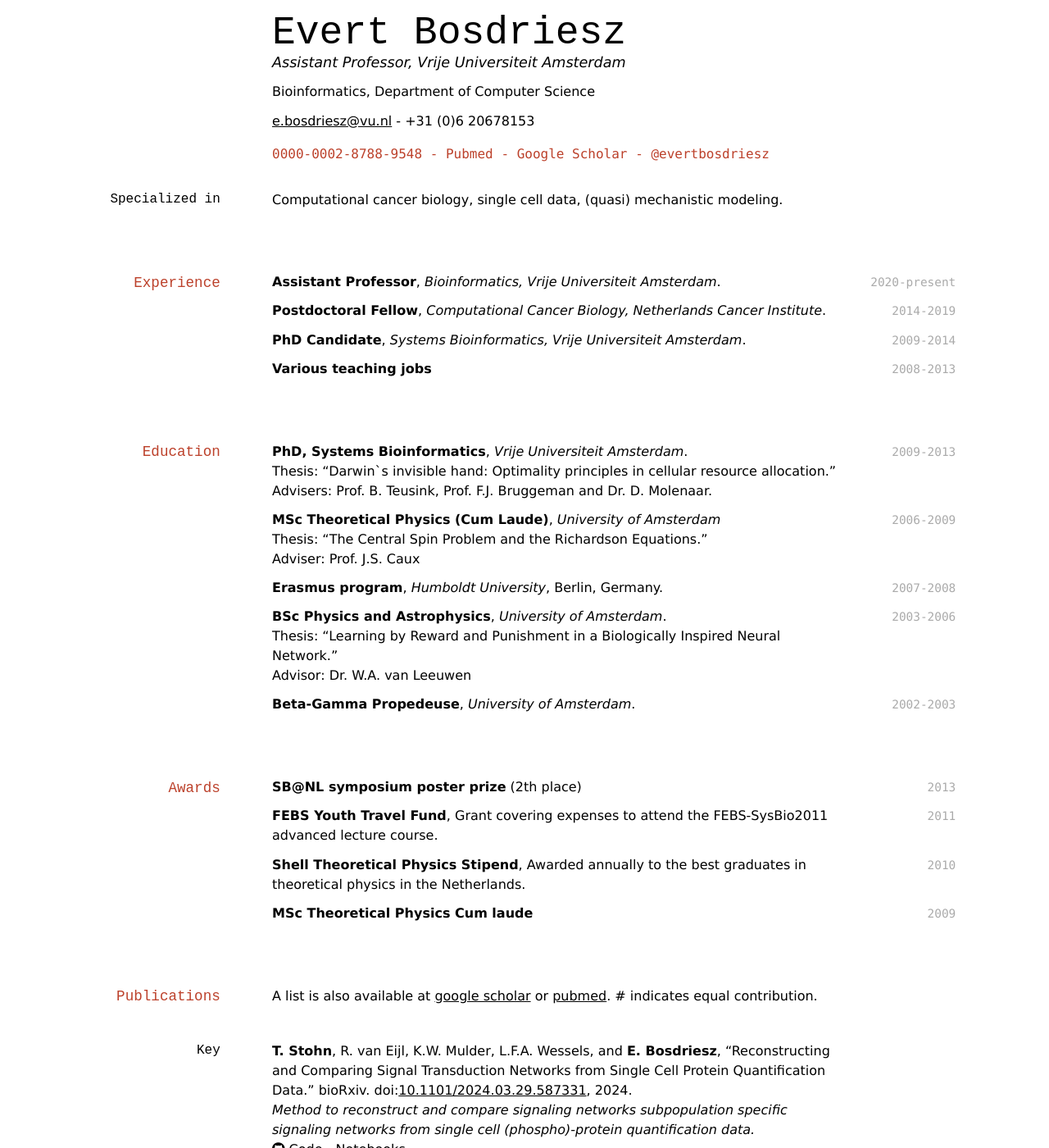
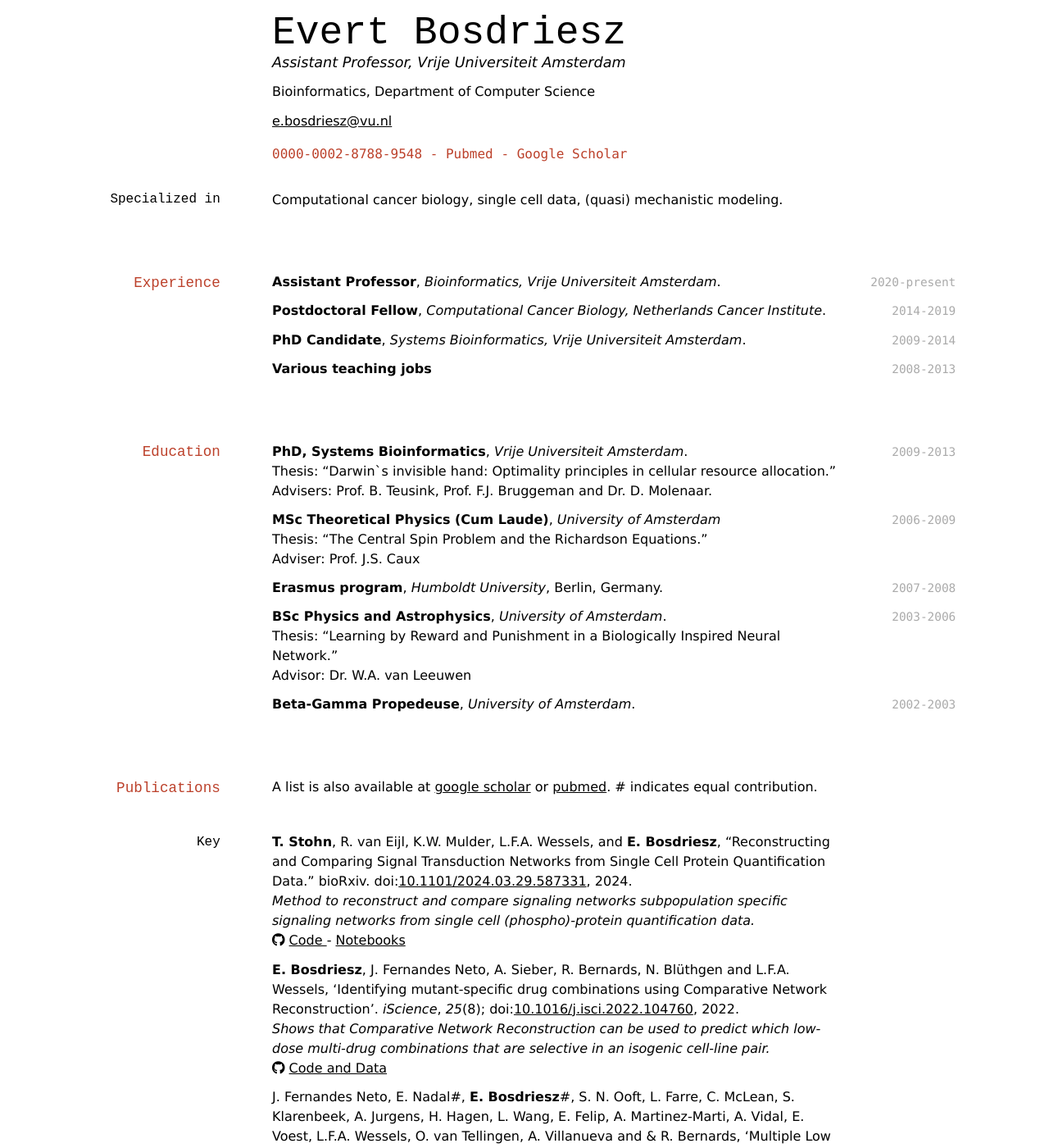
Before and after one commit to evertbosdriesz/markdown-cv, a Jekyll site: the page built from index.md, in a window 1280 px wide and 1400 px high. Shown: the whole window at 82% size. Built offline with Jekyll 4.4.1, drawn with Linux system fonts in a browser that asks for light colours; nearby versions of some CDN libraries; a style sheet for code colours, icons or effects is not loaded; some of the changed text lies outside the part shown.

Commit message:
Moved awards and removed tel number

```diff
--- a/index.md
+++ b/index.md
@@ -8,13 +8,12 @@ Assistant Professor, Vrije Universiteit Amsterdam
 
 Bioinformatics, Department of Computer Science<br/>
 
-<a href="e.bosdriesz@vu.nl">e.bosdriesz@vu.nl</a> - +31 (0)6 20678153
+<a href="e.bosdriesz@vu.nl">e.bosdriesz@vu.nl</a>
 
 <div id="webaddress">
   <a href="https://orcid.org/0000-0002-8788-9548"><i class="ai ai-orcid"></i> 0000-0002-8788-9548</a> -
   <a href="https://www.ncbi.nlm.nih.gov/pubmed/?term=Bosdriesz+E"><i class="ai ai-pubmed"></i> Pubmed </a> -
-  <a href="https://scholar.google.com/citations?user=FWmDPGgAAAAJ&hl=en"><i class="ai ai-google-scholar"></i> Google Scholar</a> -
-  <a href="https://twitter.com/evertbosdriesz"><i class="ai ai-twitter"></i> @evertbosdriesz</a>
+  <a href="https://scholar.google.com/citations?user=FWmDPGgAAAAJ&hl=en"><i class="ai ai-google-scholar"></i> Google Scholar</a>
 </div>
 
 <!-- ### Qualities
@@ -94,16 +93,6 @@ bash, snakemake, git
 
 `Rusty`
 C, C++ (It's been a while) -->
-
-## Awards
-
-`2013` **SB@NL symposium poster prize** (2th place)
-
-`2011` **FEBS Youth Travel Fund**, Grant covering expenses to attend the FEBS-SysBio2011 advanced lecture course.
-
-`2010` **Shell Theoretical Physics Stipend**, Awarded annually to the best graduates in theoretical physics in the Netherlands.
-
-`2009` **MSc Theoretical Physics Cum laude**
 
 ## Publications
 
```
Also changed, not shown: other parts of index.md (+11 -0 lines).
